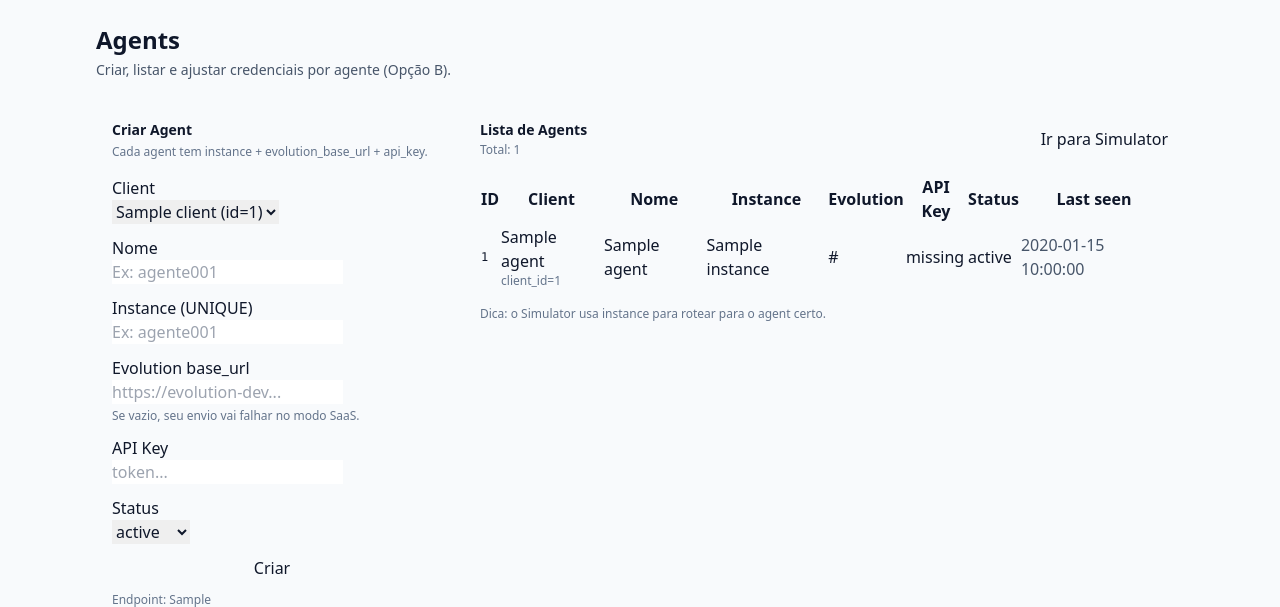
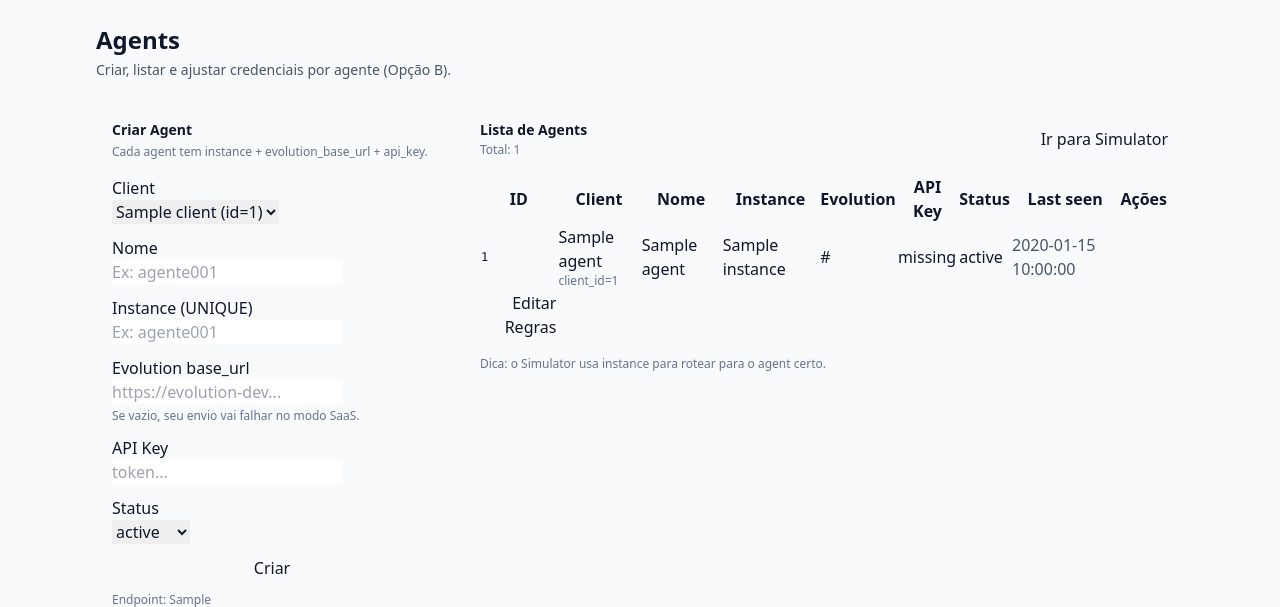
Before and after one commit to MarcilioLeiteSilva/whatsapp-agent, a FastAPI app: template app/templates/agents.html in a window 1280 px wide. Shown: the part 57-664 px from the top of the page. Run offline with FastAPI, Linux system fonts and the light colour scheme; the template is opened without the code that fills it: most values are stand-ins (such as "Sample title", 1, 10 or a date in 2020); parts of the project's set-up code (start-up, migrations or seed data) failed here and were passed over; some libraries are stand-ins or nearby versions.

Commit message:
Update agents.html

```diff
--- a/app/templates/agents.html
+++ b/app/templates/agents.html
@@ -83,6 +83,7 @@
                 <th class="th">API Key</th>
                 <th class="th">Status</th>
                 <th class="th">Last seen</th>
+                 <th class="th">Ações</th>
               </tr>
             </thead>
             <tbody>
@@ -123,6 +124,9 @@
                   </td>
                   <td class="td text-slate-600">{{ a.last_seen_at or "—" }}</td>
                 </tr>
+                <td class="text-right">
+                  <a class="btn" href="{{ url_for('admin_web_agent_rules', agent_id=a.id) }}">Editar Regras</a>
+                  </td>
               {% endfor %}
             </tbody>
           </table>
```
